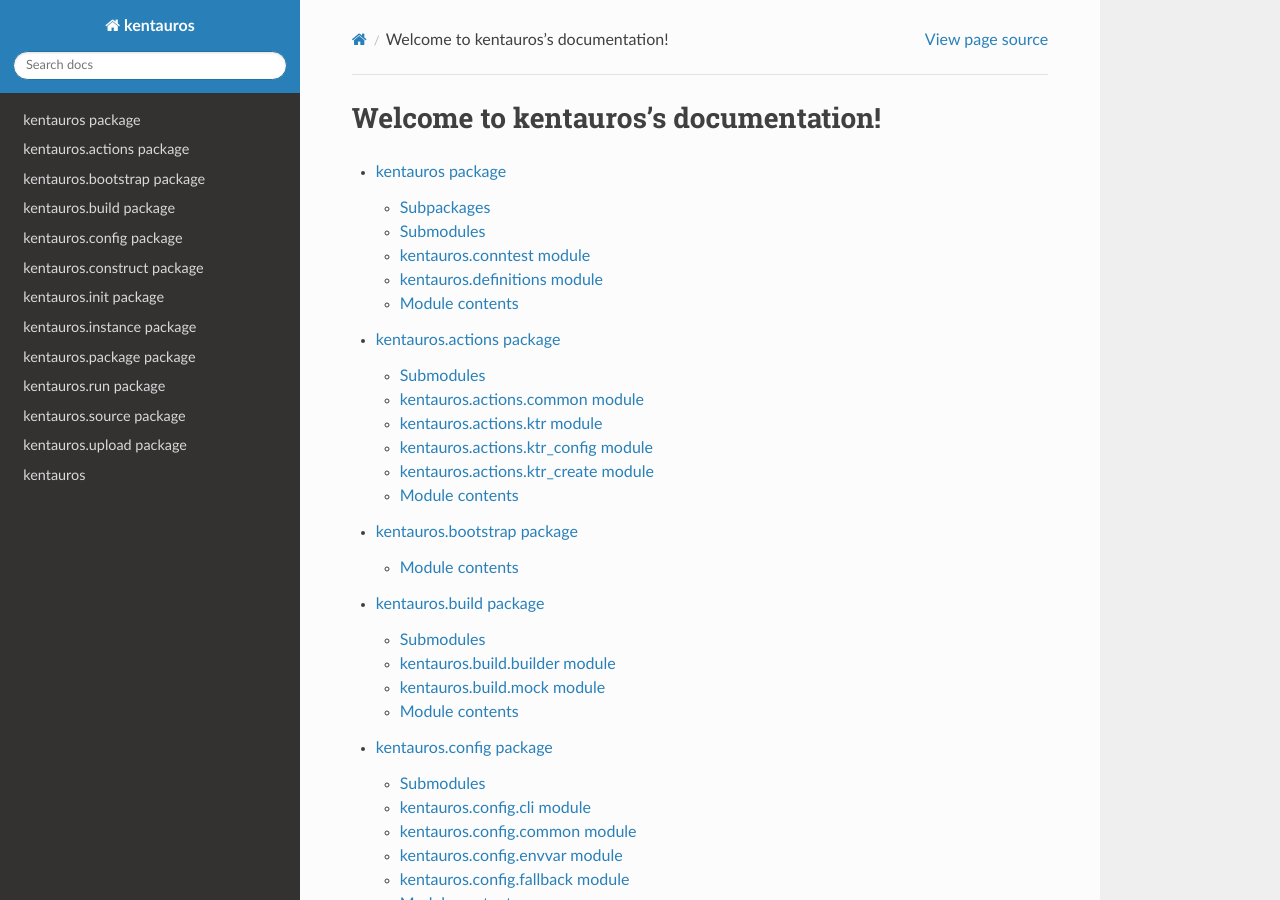
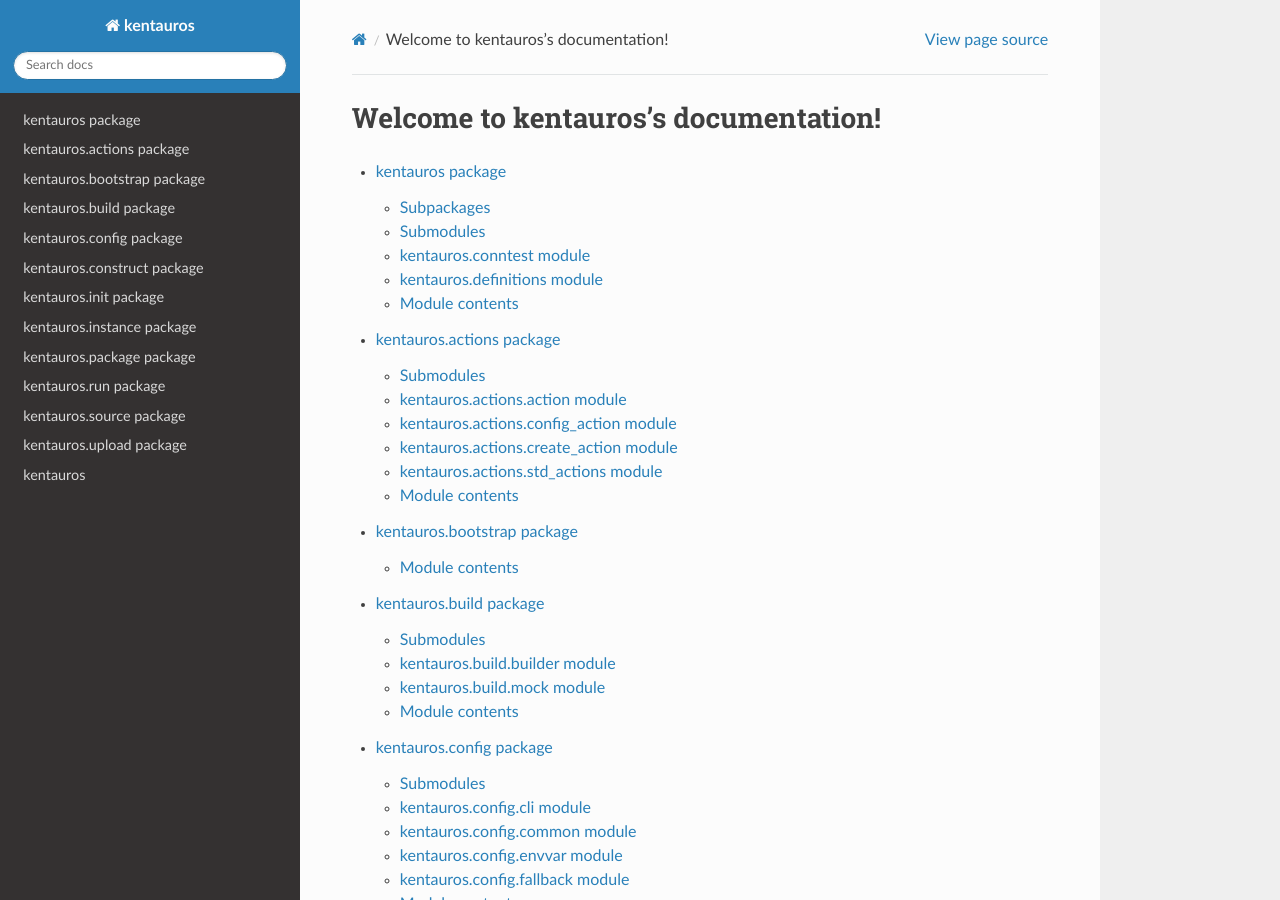
Before and after one commit to decathorpe/kentauros, a Sphinx documentation site: the page built from docs/source/index.rst, in a window 1280 px wide and 900 px high. Built offline with Sphinx 7.4.7 and the Read the Docs theme 2.0.0, drawn with Linux system fonts in a browser that asks for light colours; the version number could not be read and is left out.

Commit message:
ktr/actions: fix broken imports (and docs)

```diff
--- a/docs/source/apidoc/kentauros.actions.rst
+++ b/docs/source/apidoc/kentauros.actions.rst
@@ -4,34 +4,34 @@ kentauros.actions package
 Submodules
 ----------
 
-kentauros.actions.common module
+kentauros.actions.action module
 -------------------------------
 
-.. automodule:: kentauros.actions.common
+.. automodule:: kentauros.actions.action
     :members:
     :undoc-members:
     :show-inheritance:
 
-kentauros.actions.ktr module
-----------------------------
+kentauros.actions.config_action module
+--------------------------------------
 
-.. automodule:: kentauros.actions.ktr
+.. automodule:: kentauros.actions.config_action
     :members:
     :undoc-members:
     :show-inheritance:
 
-kentauros.actions.ktr_config module
------------------------------------
+kentauros.actions.create_action module
+--------------------------------------
 
-.. automodule:: kentauros.actions.ktr_config
+.. automodule:: kentauros.actions.create_action
     :members:
     :undoc-members:
     :show-inheritance:
 
-kentauros.actions.ktr_create module
------------------------------------
+kentauros.actions.std_actions module
+------------------------------------
 
-.. automodule:: kentauros.actions.ktr_create
+.. automodule:: kentauros.actions.std_actions
     :members:
     :undoc-members:
     :show-inheritance:
```
Also changed, not shown: 4 other files.
